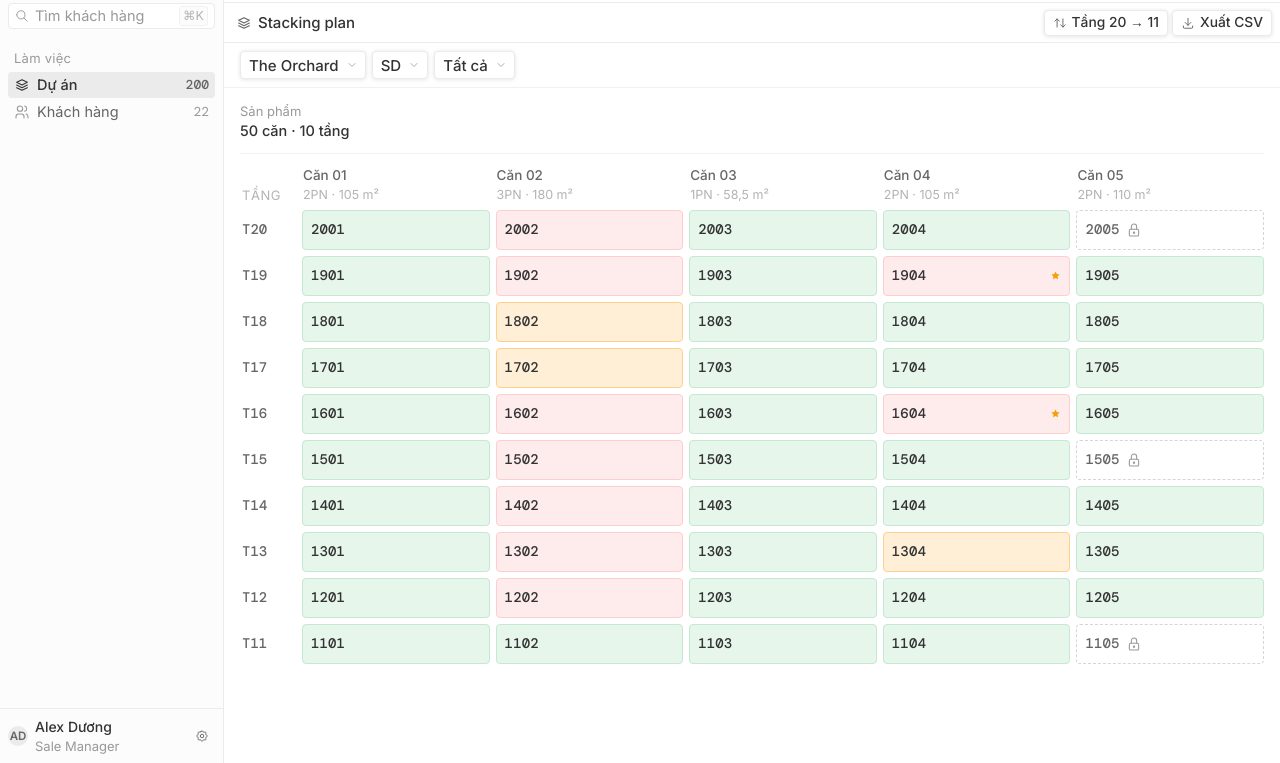
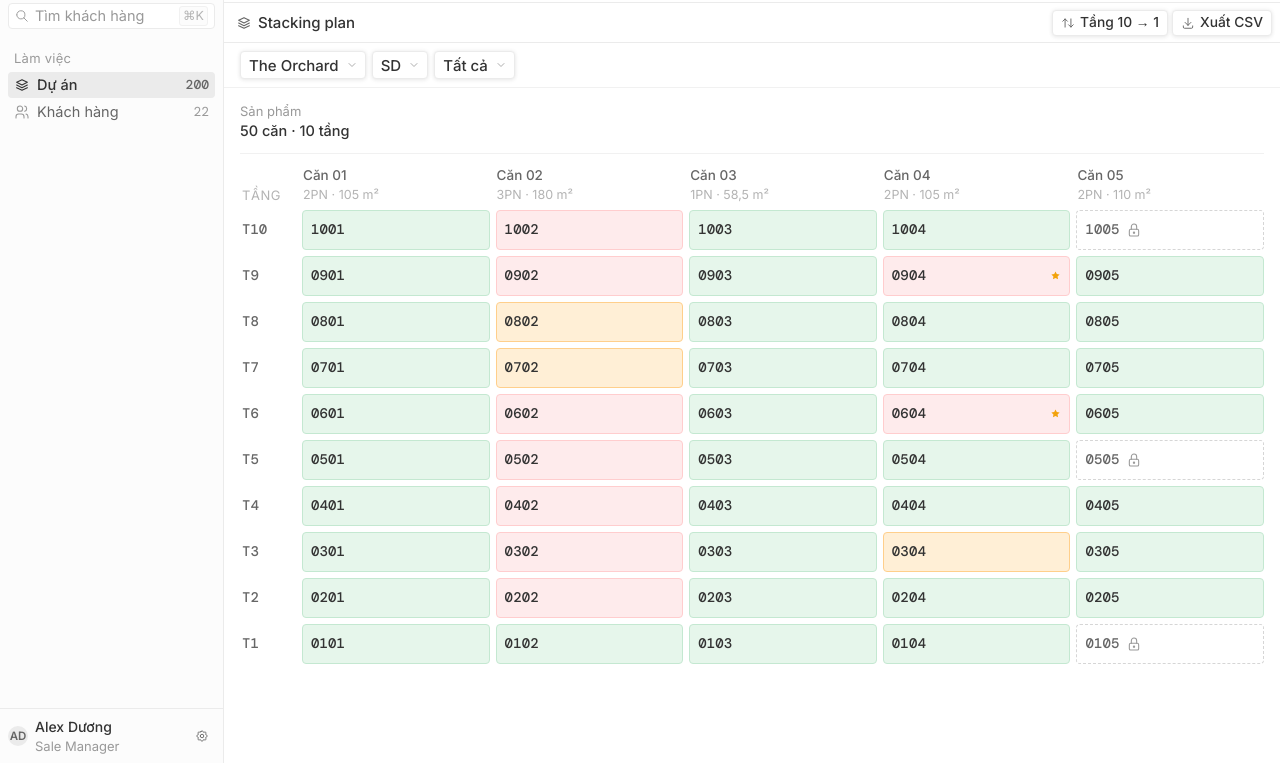
Before and after one commit to npmt2022005/crm-bds, a plain HTML site: page index.html in a window 1280 px wide. Shown: the part 37-800 px from the top of the page. Drawn offline with nearby package versions, Linux system fonts and the light colour scheme.

Commit message:
Renumber towers to floors 1-10; drop progress-notice button; drop unit header subtitle

```diff
--- a/index.html
+++ b/index.html
@@ -931,8 +931,8 @@ body.detail-mode #viewbar{display:none}
         { n: 5, type: "2PN", area: 110.0 }
       ],
       towers: [
-        { id: "SD", name: "Toà SD", ppm: 145000000, floors: [20, 19, 18, 17, 16, 15, 14, 13, 12, 11] },
-        { id: "SA", name: "Toà SA", ppm: 152000000, floors: [24, 23, 22, 21, 20, 19, 18, 17, 16, 15] }
+        { id: "SD", name: "Toà SD", ppm: 145000000, floors: [10, 9, 8, 7, 6, 5, 4, 3, 2, 1] },
+        { id: "SA", name: "Toà SA", ppm: 152000000, floors: [10, 9, 8, 7, 6, 5, 4, 3, 2, 1] }
       ]
     },
     {
@@ -946,8 +946,8 @@ body.detail-mode #viewbar{display:none}
         { n: 5, type: "3PN", area: 165.0 }
       ],
       towers: [
-        { id: "G1", name: "Toà G1", ppm: 168000000, floors: [12, 11, 10, 9, 8, 7, 6, 5, 4, 3] },
-        { id: "G2", name: "Toà G2", ppm: 172000000, floors: [15, 14, 13, 12, 11, 10, 9, 8, 7, 6] }
+        { id: "G1", name: "Toà G1", ppm: 168000000, floors: [10, 9, 8, 7, 6, 5, 4, 3, 2, 1] },
+        { id: "G2", name: "Toà G2", ppm: 172000000, floors: [10, 9, 8, 7, 6, 5, 4, 3, 2, 1] }
       ]
     }
   ];
@@ -1156,7 +1156,7 @@ body.detail-mode #viewbar{display:none}
       bank: "Techcombank",
       bank_branch: "Sài Gòn",
       ben_acc: "1900 0000 5522 13",
-      note: "Quan tâm 3 căn tầng 10–12, ngân sách 45–55 tỷ.",
+      note: "Quan tâm 3 căn tầng 8–10, ngân sách 45–55 tỷ.",
     },
     "CÔNG TY TNHH DỊCH VỤ LỮ HÀNH VŨNG TÀU": {
       type: "org", coname: "CÔNG TY TNHH DỊCH VỤ LỮ HÀNH VŨNG TÀU", nation: "Việt Nam",
@@ -1281,63 +1281,63 @@ body.detail-mode #viewbar{display:none}
 
   /* trạng thái mẫu theo từng toà */
   const SEED_ST = {
-    "orchard:SD": { SOLD: ["2002", "1902", "1602", "1502", "1904", "1604", "1402", "1302", "1202"], TX: ["1702", "1802", "1304"], LOCK: ["2005", "1505", "1105"] },
-    "orchard:SA": { SOLD: ["2402", "2302", "2202", "2404", "1802", "1702", "1602"], TX: ["2102", "2004", "1604"], LOCK: ["2405", "2305", "2205", "1505"] },
-    "global:G1":  { SOLD: ["1201", "1101", "1001", "0902", "0802", "0703", "1204", "0602", "0502", "0402"], TX: ["1202", "0404"], LOCK: ["1205", "1105", "0305"] },
-    "global:G2":  { SOLD: ["1502", "1402", "1302", "1201", "1504", "0902", "0802", "0702"], TX: ["1102", "0804"], LOCK: ["1505", "1405", "0605"] }
+    "orchard:SD": { SOLD: ["1002", "0902", "0602", "0502", "0904", "0604", "0402", "0302", "0202"], TX: ["0702", "0802", "0304"], LOCK: ["1005", "0505", "0105"] },
+    "orchard:SA": { SOLD: ["1002", "0902", "0802", "1004", "0402", "0302", "0202"], TX: ["0702", "0604", "0204"], LOCK: ["1005", "0905", "0805", "0105"] },
+    "global:G1":  { SOLD: ["1001", "0901", "0801", "0702", "0602", "0503", "1004", "0402", "0302", "0202"], TX: ["1002", "0204"], LOCK: ["1005", "0905", "0105"] },
+    "global:G2":  { SOLD: ["1002", "0902", "0802", "0701", "1004", "0402", "0302", "0202"], TX: ["0602", "0304"], LOCK: ["1005", "0905", "0105"] }
   };
   const SEED_BUY = {
-    "orchard:SD:1702": "Lê Văn Thành",
-    "orchard:SD:1802": "CÔNG TY CỔ PHẦN THƯƠNG MẠI HOÀNG GIA",
-    "orchard:SD:2002": "CÔNG TY TNHH ĐẦU TƯ BẤT ĐỘNG SẢN AN GIA PHÁT",
-    "orchard:SD:1902": "Võ Ngọc Hân",
-    "orchard:SD:1602": "Đặng Quốc Bảo",
-    "orchard:SD:1502": "Bùi Thanh Mai",
-    "orchard:SD:1904": "Trần Thị Thu Trang",
-    "orchard:SD:1604": "Trần Thị Thu Trang",
-    "orchard:SA:2402": "Đỗ Văn Khánh",
-    "orchard:SA:2302": "Trần Thị Thu Trang",
-    "orchard:SA:2404": "Lê Minh Châu",
-    "global:G1:1201": "Hoàng Anh Tuấn",
-    "global:G1:0902": "Phan Thị Kim Ngân",
-    "global:G2:1502": "Nguyễn Thanh Tùng",
-    "global:G2:1201": "Bùi Thanh Mai",
-    "orchard:SA:2202": "CÔNG TY CỔ PHẦN THƯƠNG MẠI HOÀNG GIA",
-    "global:G1:0703": "CÔNG TY TNHH ĐẦU TƯ BẤT ĐỘNG SẢN AN GIA PHÁT",
-    "global:G1:1101": "CÔNG TY TNHH XÂY DỰNG THIÊN PHÚ",
-    "global:G1:0802": "CÔNG TY CỔ PHẦN ĐẦU TƯ SÀI GÒN XANH",
-    "global:G2:1302": "CÔNG TY TNHH NỘI THẤT MINH LONG",
-    "global:G2:1402": "CÔNG TY CỔ PHẦN BẤT ĐỘNG SẢN PHƯƠNG ĐÔNG",
-    "orchard:SD:1402": "Nguyễn Văn An",
-    "orchard:SD:1302": "Phạm Minh Khoa",
-    "orchard:SD:1202": "Phan Thị Kim Ngân",
-    "orchard:SA:1802": "Hoàng Anh Tuấn",
-    "orchard:SA:1702": "Nguyễn Thanh Tùng",
-    "orchard:SA:1602": "Lê Văn Thành",
-    "global:G1:0602": "Võ Ngọc Hân",
-    "global:G1:0502": "Đặng Quốc Bảo",
-    "global:G1:0402": "Bùi Thanh Mai",
-    "global:G2:0902": "Lê Minh Châu",
-    "global:G2:0802": "Đỗ Văn Khánh",
-    "global:G2:0702": "Lê Văn Thành"
+    "orchard:SD:0702": "Lê Văn Thành",
+    "orchard:SD:0802": "CÔNG TY CỔ PHẦN THƯƠNG MẠI HOÀNG GIA",
+    "orchard:SD:1002": "CÔNG TY TNHH ĐẦU TƯ BẤT ĐỘNG SẢN AN GIA PHÁT",
+    "orchard:SD:0902": "Võ Ngọc Hân",
+    "orchard:SD:0602": "Đặng Quốc Bảo",
+    "orchard:SD:0502": "Bùi Thanh Mai",
+    "orchard:SD:0904": "Trần Thị Thu Trang",
+    "orchard:SD:0604": "Trần Thị Thu Trang",
+    "orchard:SA:1002": "Đỗ Văn Khánh",
+    "orchard:SA:0902": "Trần Thị Thu Trang",
+    "orchard:SA:1004": "Lê Minh Châu",
+    "global:G1:1001": "Hoàng Anh Tuấn",
+    "global:G1:0702": "Phan Thị Kim Ngân",
+    "global:G2:1002": "Nguyễn Thanh Tùng",
+    "global:G2:0701": "Bùi Thanh Mai",
+    "orchard:SA:0802": "CÔNG TY CỔ PHẦN THƯƠNG MẠI HOÀNG GIA",
+    "global:G1:0503": "CÔNG TY TNHH ĐẦU TƯ BẤT ĐỘNG SẢN AN GIA PHÁT",
+    "global:G1:0901": "CÔNG TY TNHH XÂY DỰNG THIÊN PHÚ",
+    "global:G1:0602": "CÔNG TY CỔ PHẦN ĐẦU TƯ SÀI GÒN XANH",
+    "global:G2:0802": "CÔNG TY TNHH NỘI THẤT MINH LONG",
+    "global:G2:0902": "CÔNG TY CỔ PHẦN BẤT ĐỘNG SẢN PHƯƠNG ĐÔNG",
+    "orchard:SD:0402": "Nguyễn Văn An",
+    "orchard:SD:0302": "Phạm Minh Khoa",
+    "orchard:SD:0202": "Phan Thị Kim Ngân",
+    "orchard:SA:0402": "Hoàng Anh Tuấn",
+    "orchard:SA:0302": "Nguyễn Thanh Tùng",
+    "orchard:SA:0202": "Lê Văn Thành",
+    "global:G1:0402": "Võ Ngọc Hân",
+    "global:G1:0302": "Đặng Quốc Bảo",
+    "global:G1:0202": "Bùi Thanh Mai",
+    "global:G2:0402": "Lê Minh Châu",
+    "global:G2:0302": "Đỗ Văn Khánh",
+    "global:G2:0202": "Lê Văn Thành"
   };
 
   /* lịch sử chuyển nhượng thứ cấp (giá thị trường, không phải giá CĐT) */
   const TRANSFER = {
-    "orchard:SD:1904": [
+    "orchard:SD:0904": [
       { id: "CN-2024-0117", date: "08/03/2024", from: "Nguyễn Thanh Tùng", to: "Lê Minh Châu", ppm: 149000000, notary: "CC-00412/2024" },
       { id: "CN-2026-0031", date: "12/06/2026", from: "Lê Minh Châu", to: "Trần Thị Thu Trang", ppm: 158000000, notary: "CC-01842/2026" }
     ],
-    "orchard:SD:1604": [
+    "orchard:SD:0604": [
       { id: "CN-2025-0088", date: "19/09/2025", from: "Đỗ Văn Khánh", to: "Trần Thị Thu Trang", ppm: 152000000, notary: "CC-01207/2025" }
     ],
-    "orchard:SA:2404": [
+    "orchard:SA:1004": [
       { id: "CN-2026-0044", date: "27/04/2026", from: "Hoàng Anh Tuấn", to: "Lê Minh Châu", ppm: 160500000, notary: "CC-01499/2026" }
     ],
-    "global:G1:1204": [
+    "global:G1:1004": [
       { id: "CN-2026-0058", date: "06/08/2026", from: "Phan Thị Kim Ngân", to: "Đỗ Văn Khánh", ppm: 178000000, notary: "CC-02071/2026" }
     ],
-    "global:G2:1504": [
+    "global:G2:1004": [
       { id: "CN-2026-0061", date: "21/09/2026", from: "Nguyễn Thanh Tùng", to: "Trần Thị Thu Trang", ppm: 181000000, notary: "CC-02118/2026" }
     ]
   };
@@ -1379,9 +1379,9 @@ body.detail-mode #viewbar{display:none}
   seedStatusMeta();
 
   const PROSPECTS = [
-    { name: "Nguyễn Thị Mai Hương", phone: "0906.555.777", cccd: "079188009012", email: "maihuong.nt@gmail.com", addr: "12 Nguyễn Văn Hưởng, Thảo Điền, TP.HCM", src: "Facebook Ads", note: "Quan tâm 2PN tầng 18–20, ngân sách 12–15 tỷ.", created: "02/11/2026" },
+    { name: "Nguyễn Thị Mai Hương", phone: "0906.555.777", cccd: "079188009012", email: "maihuong.nt@gmail.com", addr: "12 Nguyễn Văn Hưởng, Thảo Điền, TP.HCM", src: "Facebook Ads", note: "Quan tâm 2PN tầng 8–10, ngân sách 12–15 tỷ.", created: "02/11/2026" },
     { name: "Lý Gia Hân", phone: "0932.888.999", cccd: "079288003344", email: "giahan.ly@outlook.com", addr: "45 Xuân Thuỷ, Cầu Giấy, Hà Nội", src: "Giới thiệu", note: "Đầu tư cho thuê, ưu tiên view sông.", created: "08/11/2026" },
-    { name: "CÔNG TY CỔ PHẦN ĐẦU TƯ BẮC SÀI GÒN", phone: "028 3827 4455", email: "lienhe@bacsg.vn", addr: "Tầng 11, 90 Nguyễn Du, Quận 1, TP.HCM", src: "Hội thảo dự án", note: "Quan tâm 3 căn tầng 10–12, ngân sách 45–55 tỷ.", created: "05/11/2026" },
+    { name: "CÔNG TY CỔ PHẦN ĐẦU TƯ BẮC SÀI GÒN", phone: "028 3827 4455", email: "lienhe@bacsg.vn", addr: "Tầng 11, 90 Nguyễn Du, Quận 1, TP.HCM", src: "Hội thảo dự án", note: "Quan tâm 3 căn tầng 8–10, ngân sách 45–55 tỷ.", created: "05/11/2026" },
     { name: "CÔNG TY TNHH DỊCH VỤ LỮ HÀNH VŨNG TÀU", phone: "0254 3856 221", email: "sales@vungtautravel.vn", addr: "Số 12 Trưng Trắc, TP. Vũng Tàu", src: "Facebook Ads", note: "Mua căn cho thuê homestay, ưu tiên view biển.", created: "10/11/2026" }
   ];
 
@@ -2050,7 +2050,6 @@ body.detail-mode #viewbar{display:none}
       '<h1 class="mono">Căn ' + u.code + '</h1>' +
       (hasTransfer(u) ? '<span class="tag star-tag" title="Căn đã qua chuyển nhượng"><svg class="ic star"><use href="#i-star"/></svg>Đã chuyển nhượng</span>' : "") +
       '<span class="tag ' + st.t + '">' + st.l + "</span>" +
-      '<span class="d-sub">' + u.type + " · " + fmtA(u.area) + " m² · Tầng " + u.floor + " · " + esc(tw.name) + " · " + esc(proj.name) + "</span>" +
       "</div>" +
       '<div class="d-tabs">' + tabs + "</div>" +
       "</div>" +
@@ -2179,7 +2178,6 @@ body.detail-mode #viewbar{display:none}
       kv("Mã khách hàng", c.id, "mono") + kv("Nguồn", esc(c.src)) + kv("Phụ trách", esc(c.sale)) + kv("Ngày tạo", esc(c.created), "mono") +
       "</div>" +
       '<div class="sec"><div class="sec-h"><span>Hành động</span></div>' +
-      '<button class="btn wide" data-act="toast" data-msg="Đã gửi thông báo tiến độ tới ' + esc(c.phone) + '"><svg class="ic sm"><use href="#i-mail"/></svg>Gửi thông báo tiến độ</button>' +
       '<button class="btn wide" style="margin-top:6px" data-act="toast" data-msg="Đã xuất hồ sơ khách hàng ' + c.id + '"><svg class="ic sm"><use href="#i-download"/></svg>Xuất hồ sơ (PDF)</button>' +
       '<button class="btn pri wide" style="margin-top:6px" data-act="save-cust"><svg class="ic sm"><use href="#i-check"/></svg>Lưu hồ sơ</button>' +
       "</div>" +
```
